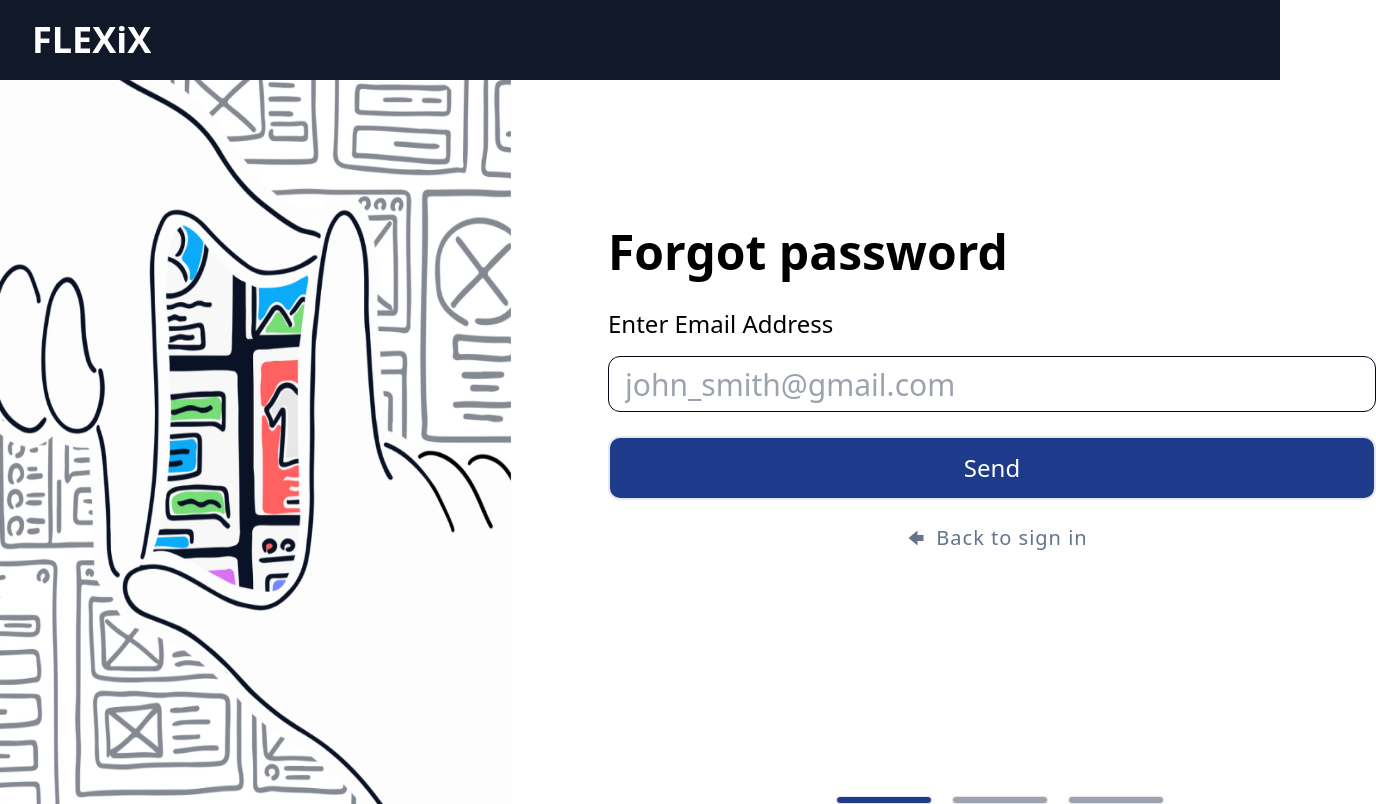
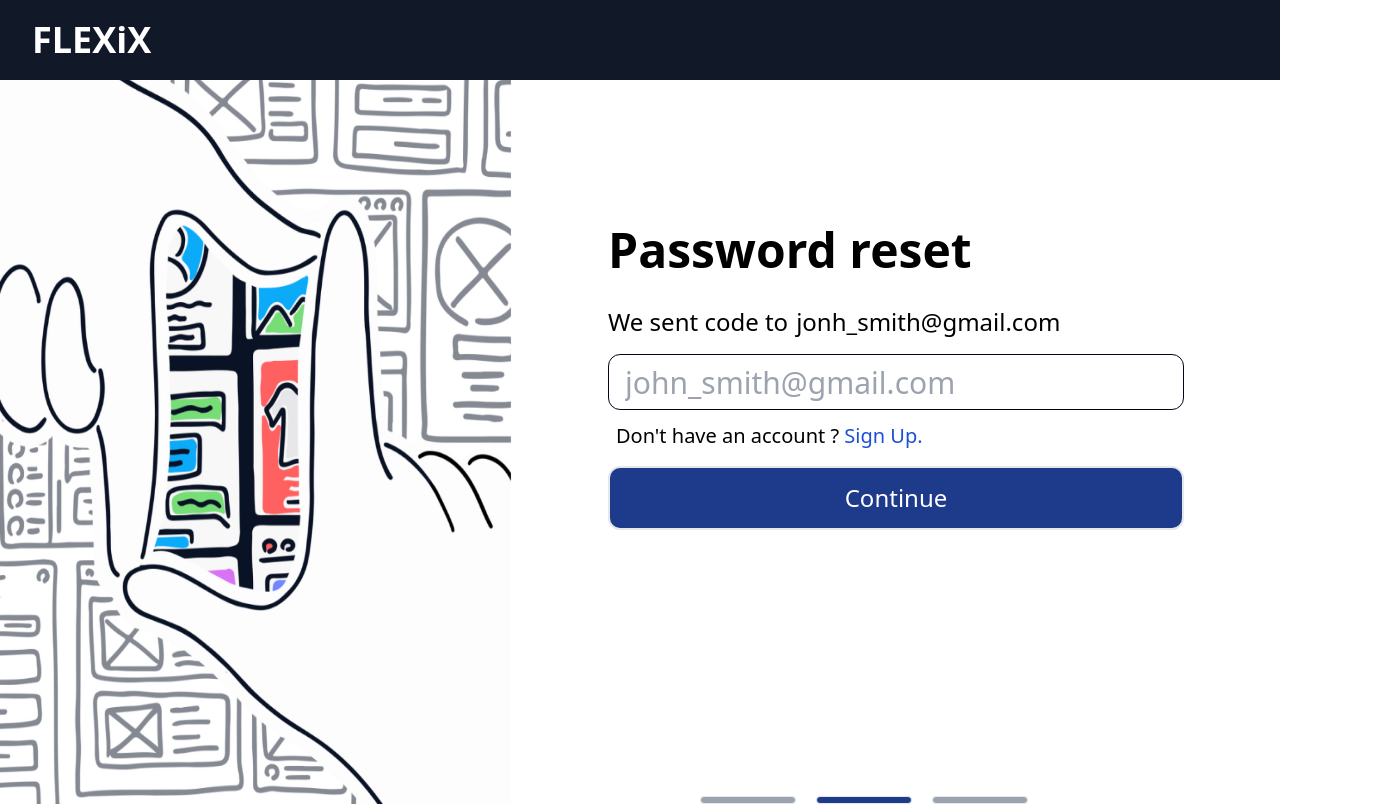
Before and after one commit to flexix-developer/Flexix-Frontend, a React (Create React App) app: page /forgot in a window 1280 px wide. Shown: the whole page, 1376 px wide, since content can reach past the window. Built offline with nearby package versions, Linux system fonts and the light colour scheme.

Commit message:
Create Secon Forgot Password

```diff
--- a/src/components/ForgotTwo.js
+++ b/src/components/ForgotTwo.js
@@ -0,0 +1,84 @@
+import { Link } from "react-router-dom";
+import { GoArrowLeft } from "react-icons/go";
+
+function ForgotTwo() {
+  return (
+    // <div className="Right w-3/5 h-full flex  items-center ">
+    //   <div className=" h-full flex flex-col">
+    //     <div className="Right-Content mx-24 mr-80 w-90/0 h-5/6 flex  flex-col justify-center mb-40">
+    //       <span className="text-5xl font-semibold mt-20">Password reset</span>
+    //       <form className="mt-8">
+    //         <label className="text-2xl font-normal">
+    //           <div className="flex my-0">
+    //             We sent a code to
+    //             <p className="ml-2 font-semibold "> john_smith@mail.com</p>
+    //           </div>
+
+    //           <input
+    //             className="w-full h-14 border rounded-xl border-slate-950 mt-4 my-2  text-left px-4 py-1 text-3xl"
+    //             type="email"
+    //             name="email"
+    //             placeholder="่john_smith@gmail.com"
+    //           />
+    //         </label>
+    //         <input
+    //           className="bg-blue-900 text-white w-full  h-16 border-2 rounded-xl text-2xl mt-4"
+    //           type="submit"
+    //           value="Continue"
+    //         />
+    //       </form>
+
+    //       <span className="ml-2 text-xl">
+    //         Didn't receive the email?
+    //         <a className="text-blue-700 ml-2" href="/">
+    //           Click here
+    //         </a>
+    //       </span>
+    //       <br />
+    //     </div>
+    //     <div className="flex h-2 justify-center ml-52 mt-8">
+    //       <div className=" w-24  bg-blue-900 mx-2.5 border rounded-xl "></div>
+    //       <div className="w-24  bg-gray-400 mx-2.5 border rounded-xl"></div>
+    //       <div className="w-24  bg-gray-400 mx-2.5 border rounded-xl"></div>
+    //     </div>
+    //   </div>
+    // </div>
+    <div className="Right w-3/5 h-full flex  items-center ">
+      <div className=" h-full flex flex-col">
+        <div className="Right-Content mx-24 mr-80 w-3/4 h-5/6 flex  flex-col justify-center mb-24">
+          <span className="text-5xl font-semibold mt-2">Password reset</span>
+          <form className="mt-8">
+            <label className="text-2xl font-normal">
+              <div className="flex m-0">
+                We sent code to <p className="ml-2">jonh_smith@gmail.com</p>
+              </div>
+              <input
+                className="w-full h-14 border rounded-xl border-slate-950 mt-4 my-2  text-left px-4 py-1 text-3xl"
+                type="email"
+                name="email"
+                placeholder="่john_smith@gmail.com"
+              />
+              <span className="ml-2 text-xl">
+                Don't have an account ?{" "}
+                <a className="text-blue-700" href="/">
+                  Sign Up.
+                </a>
+              </span>
+            </label>
+            <input
+              className="bg-blue-900 text-white w-full  h-16 border-2 rounded-xl text-2xl mt-4"
+              type="submit"
+              value="Continue"
+            />
+          </form>
+        </div>
+        <div className="flex h-2 justify-center mr-16 mt-8">
+          <div className=" w-24   bg-gray-400 mx-2.5 border rounded-xl "></div>
+          <div className="w-24  bg-blue-900 mx-2.5 border rounded-xl"></div>
+          <div className="w-24  bg-gray-400 mx-2.5 border rounded-xl"></div>
+        </div>
+      </div>
+    </div>
+  );
+}
+export default ForgotTwo;
--- a/src/pages/ForgotPassword-Page.js
+++ b/src/pages/ForgotPassword-Page.js
@@ -1,5 +1,6 @@
 import NavBar from "../components/NavBar";
 import ForgotOne from "../components/ForgotOne";
+import ForgotTwo from "../components/ForgotTwo";
 import bglogin from "../images/login-bg.png";
 
 function ForgotPasswordPage() {
@@ -10,7 +11,9 @@ function ForgotPasswordPage() {
         <div className="Left w-2/5 h-full flex justify-center items-center">
           <img className="h-full" src={bglogin} alt="" />
         </div>
-        <ForgotOne />
+
+        {/* <ForgotOne /> */}
+        <ForgotTwo />
       </div>
     </div>
   );
--- a/tailwind.config.js
+++ b/tailwind.config.js
@@ -9,6 +9,9 @@ module.exports = {
       spacing: {
         79: "19rem",
       },
+      width: {
+        "90/0": "95%",
+      },
     },
   },
   plugins: [],
```
